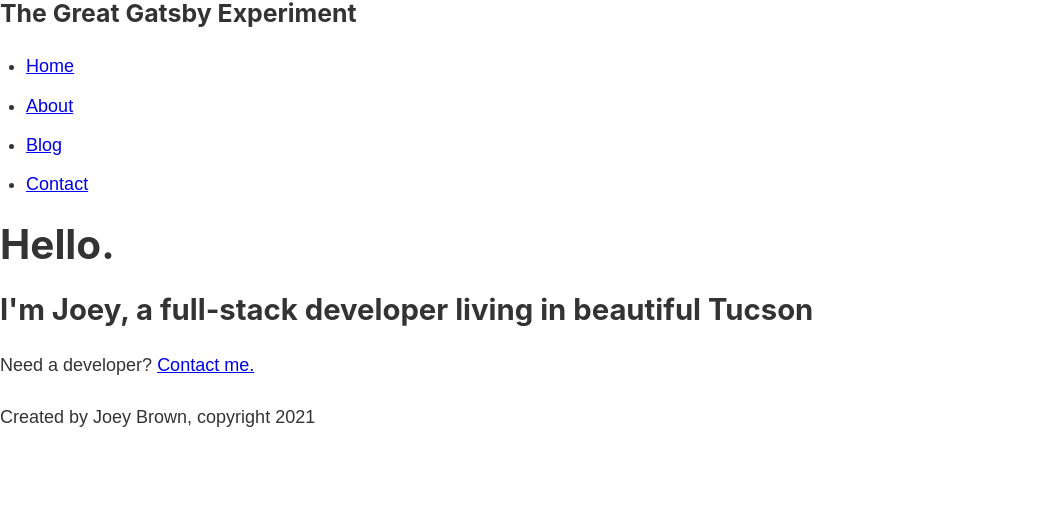
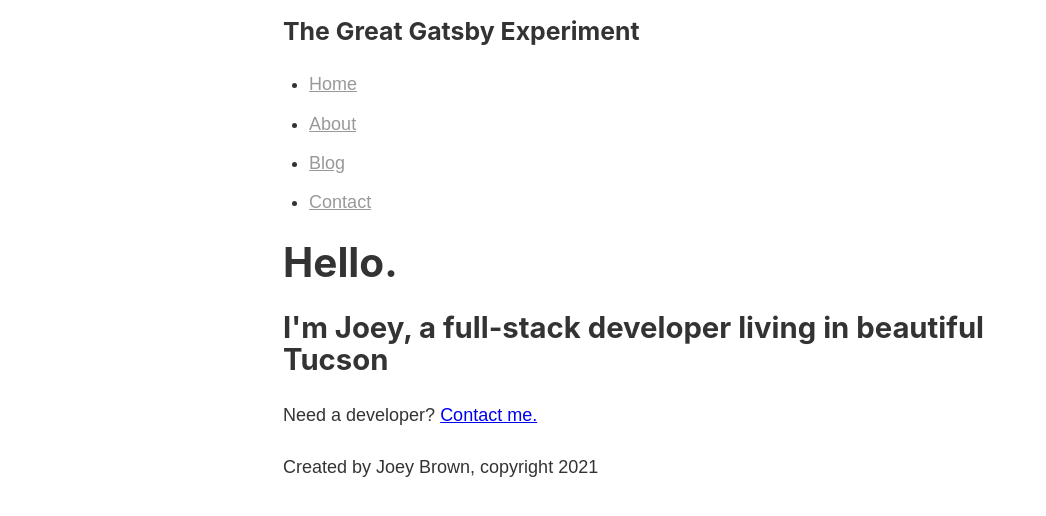
Before and after one commit to joeybrown-ctrl/Gatsby-Project, a Gatsby site: page / in a window 1280 px wide. Shown: the whole page, without its empty margins (0-1046 px from the left). Built offline with nearby package versions, Linux system fonts and the light colour scheme; Gatsby itself is replaced by a stand-in of ours.

Commit message:
created component stylesheets for Header and Layout.

```diff
--- a/src/components/Header.js
+++ b/src/components/Header.js
@@ -1,5 +1,8 @@
 import React from 'react';
 import { Link } from 'gatsby';
+
+//headerStyles contains all the properties from the stylesheet
+import headerStyles from './Header.module.scss';
 
 const Header = () => {
     return (
@@ -8,15 +11,15 @@
             <nav>
                 <ul>
                     <li>
-                        <Link to="/">Home</Link>
+                        <Link className={headerStyles.link} to="/">Home</Link>
                     </li>
                     <li>
-                        <Link to="/about">About</Link></li>
+                        <Link className={headerStyles.link}  to="/about">About</Link></li>
                     <li>
-                        <Link to="/blog">Blog</Link>
+                        <Link className={headerStyles.link}  to="/blog">Blog</Link>
                     </li>
                     <li>
-                        <Link to="/contact">Contact</Link>
+                        <Link className={headerStyles.link}  to="/contact">Contact</Link>
                     </li>
                 </ul>
             </nav>
--- /dev/null
+++ b/src/components/Header.module.scss
@@ -0,0 +1,3 @@
+.link {
+    color: #999999;
+}
--- a/src/components/Layout.js
+++ b/src/components/Layout.js
@@ -3,10 +3,11 @@
 import Header from './Header';
 import Footer from './Footer';
 import '../styles/index.scss';
+import layoutStyles from './Layout.module.scss';
 
 const Layout = (props) => {
     return(
-        <div>
+        <div className={layoutStyles.container}>
             <Header />
             {props.children}
             <Footer />
--- /dev/null
+++ b/src/components/Layout.module.scss
@@ -0,0 +1,5 @@
+.container {
+    margin: 0 auto;
+    max-width: 750px;
+    padding: 1rem;
+}
```
